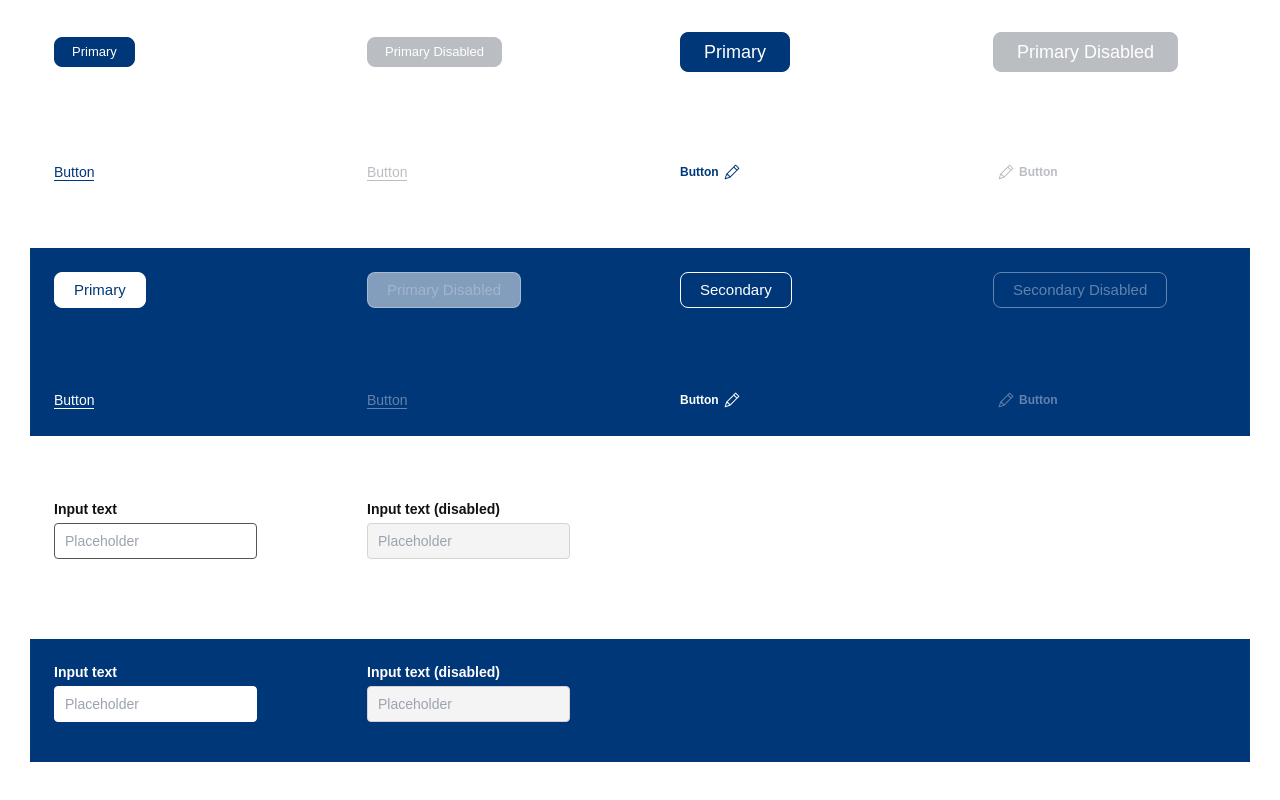
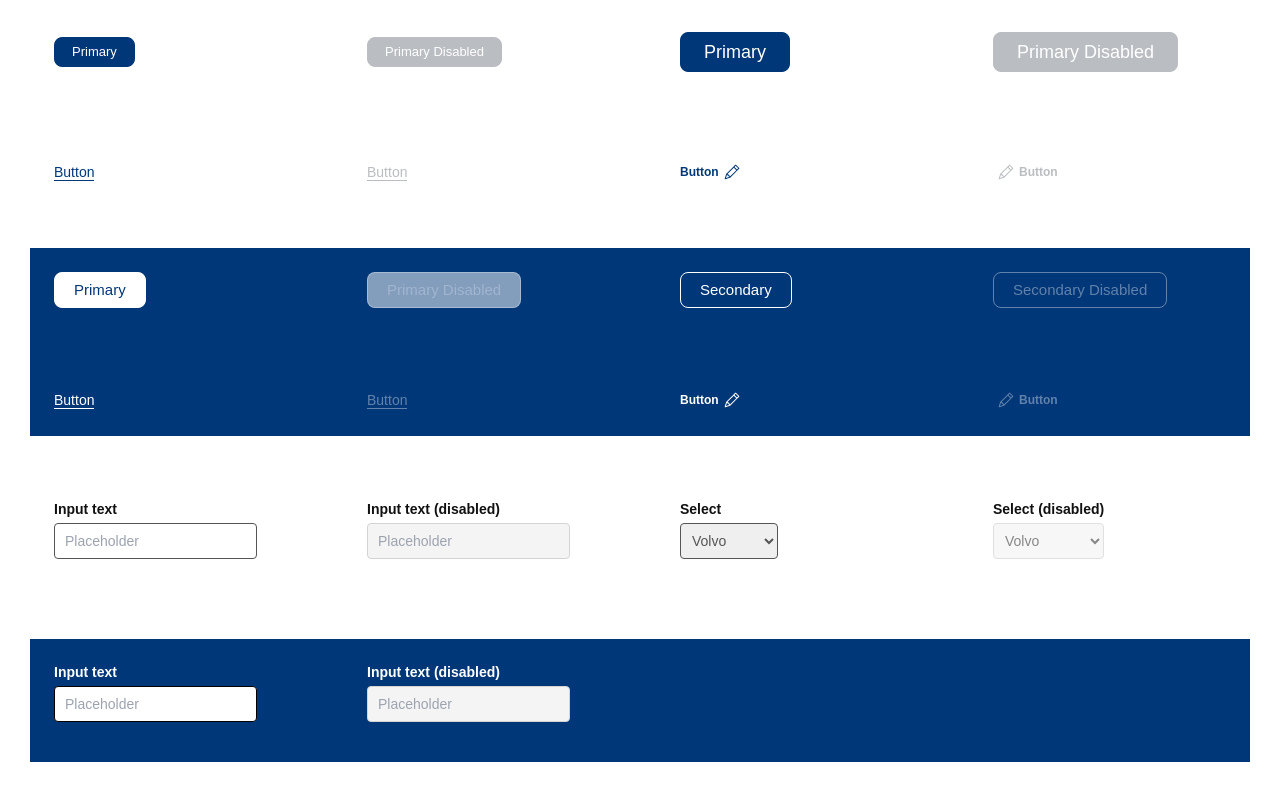
Before and after one commit to blacheyong/test-tailwindcss, a website: page index.html in a window 1280 px wide. Shown: the part 438-1238 px from the top of the page. Drawn offline with Linux system fonts and the light colour scheme; files whose address does not match are found by name.

Commit message:
select style (wip)

```diff
--- a/index.html
+++ b/index.html
@@ -71,6 +71,24 @@
       <label>Input text (disabled)</label>
       <input type="text" placeholder="Placeholder" disabled />
     </div>
+    <div class="form-group mb-4">
+      <label>Select</label>
+      <select name="cars">
+        <option value="volvo">Volvo</option>
+        <option value="saab">Saab</option>
+        <option value="mercedes">Mercedes</option>
+        <option value="audi">Audi</option>
+      </select>
+    </div>
+    <div class="form-group mb-4">
+      <label>Select (disabled)</label>
+      <select name="cars" disabled>
+        <option value="volvo">Volvo</option>
+        <option value="saab">Saab</option>
+        <option value="mercedes">Mercedes</option>
+        <option value="audi">Audi</option>
+      </select>
+    </div>
   </div>
   <div class="dark bg-blue-medium p-6 grid grid-cols-4 gap-20 items-center justify-items-start my-10">
     <div class="form-group mb-4">
--- a/src/sass/components/_form.scss
+++ b/src/sass/components/_form.scss
@@ -5,12 +5,16 @@
 }
 
 @layer base {
-    input[type='text'], input[type='date'], input[type='datetime-local'], input[type='email'], input[type='month'], input[type='number'], input[type='password'], input[type='search'], input[type='tel'], input[type='time'], input[type='url'], input[type='week'] {
-        @apply border-1 border-gray-medium focus:border-bell-primary focus:outline-0 font-base px-10px py-8px rounded text-14 text-gray-medium transition ease-in-out duration-300 focus:ring-2 ring-blue-electric ring-offset-3 focus:outline-none dark:border-white dark:ring-white dark:ring-offset-blue-medium;
+    input[type='text'], input[type='date'], input[type='datetime-local'], input[type='email'], input[type='month'], input[type='number'], input[type='password'], input[type='search'], input[type='tel'], input[type='time'], input[type='url'], input[type='week'], select {
+        @apply border-1 border-gray-medium focus:border-bell-primary focus:outline-0 font-base px-10px py-8px rounded text-14 text-gray-medium transition ease-in-out duration-300 focus:ring-2 ring-blue-electric ring-offset-3 focus:outline-none dark:border-black dark:ring-white dark:ring-offset-blue-medium;
     }
 
-    input[type='text']:disabled, input[type='date']:disabled, input[type='datetime-local']:disabled, input[type='email']:disabled, input[type='month']:disabled, input[type='number']:disabled, input[type='password']:disabled, input[type='search']:disabled, input[type='tel']:disabled, input[type='time']:disabled, input[type='url']:disabled, input[type='week']:disabled {
+    input[type='text']:disabled, input[type='date']:disabled, input[type='datetime-local']:disabled, input[type='email']:disabled, input[type='month']:disabled, input[type='number']:disabled, input[type='password']:disabled, input[type='search']:disabled, input[type='tel']:disabled, input[type='time']:disabled, input[type='url']:disabled, input[type='week']:disabled, select:disabled {
         @apply bg-light border-gray-keyline cursor-not-allowed;
+    }
+
+    select {
+        @apply px-7px;
     }
 
     label {
```
Also changed, not shown: dist/main.css, src/svg/icon-dropdown-arrow.svg (added).
